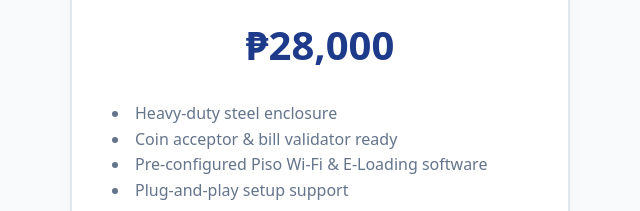
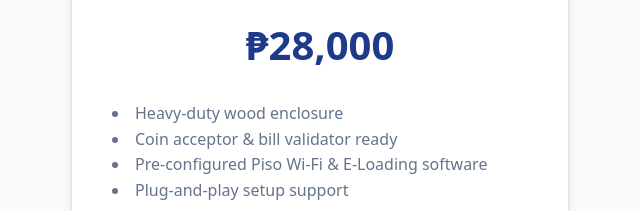
Before and after one commit to chandglenn/CamzGaming-Vendo-Site, a plain HTML site: page index.html in a window 1280 px wide. Shown: the part 2252-2463 px from the top of the page, 320-960 px from the left. Drawn offline with Linux system fonts and the light colour scheme.

Commit message:
Update index.html

```diff
--- a/index.html
+++ b/index.html
@@ -237,7 +237,7 @@
       <p>Direct Manufacturer Build & Configuration</p>
       <div class="price">₱28,000</div>
       <ul style="text-align: left; margin: 1.5rem 0; list-style-position: inside; color: var(--gray);">
-        <li>Heavy-duty steel enclosure</li>
+        <li>Heavy-duty wood enclosure</li>
         <li>Coin acceptor & bill validator ready</li>
         <li>Pre-configured Piso Wi-Fi & E-Loading software</li>
         <li>Plug-and-play setup support</li>
```
